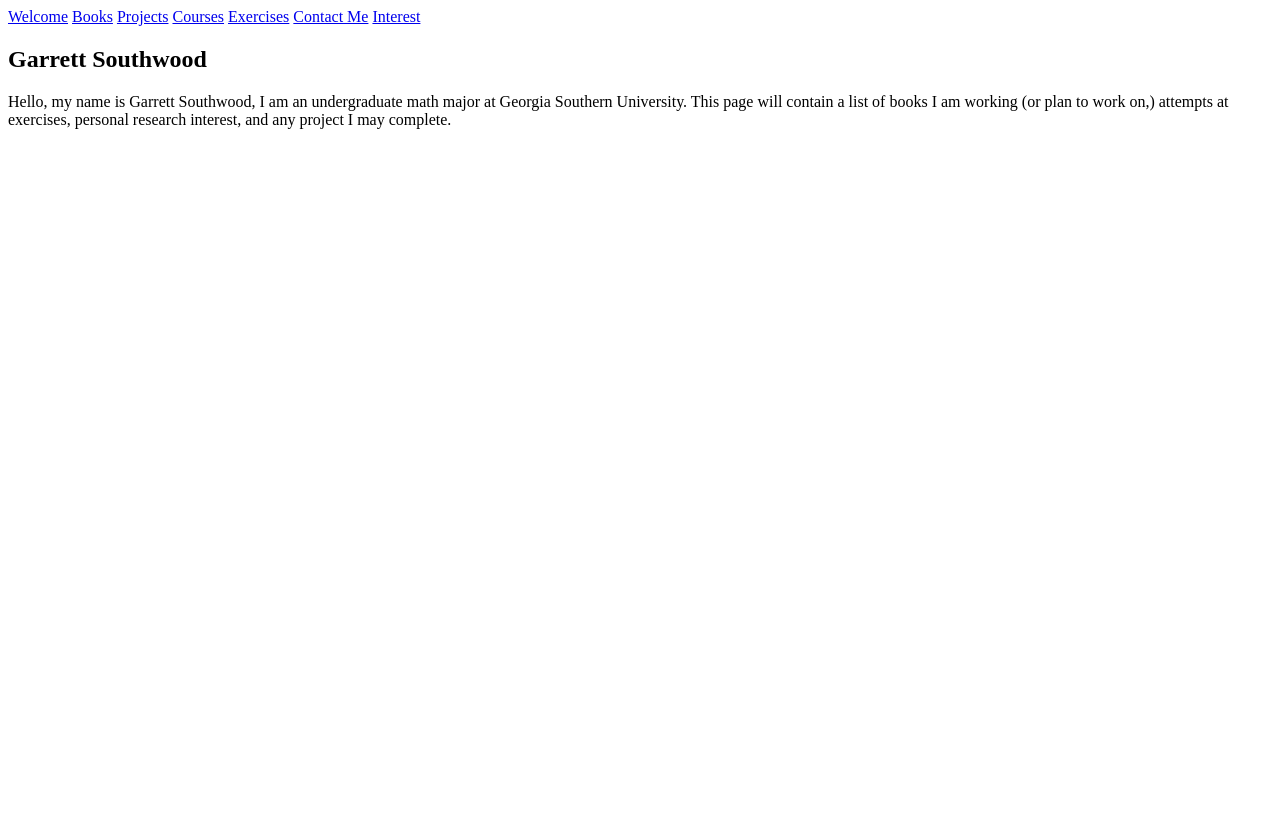
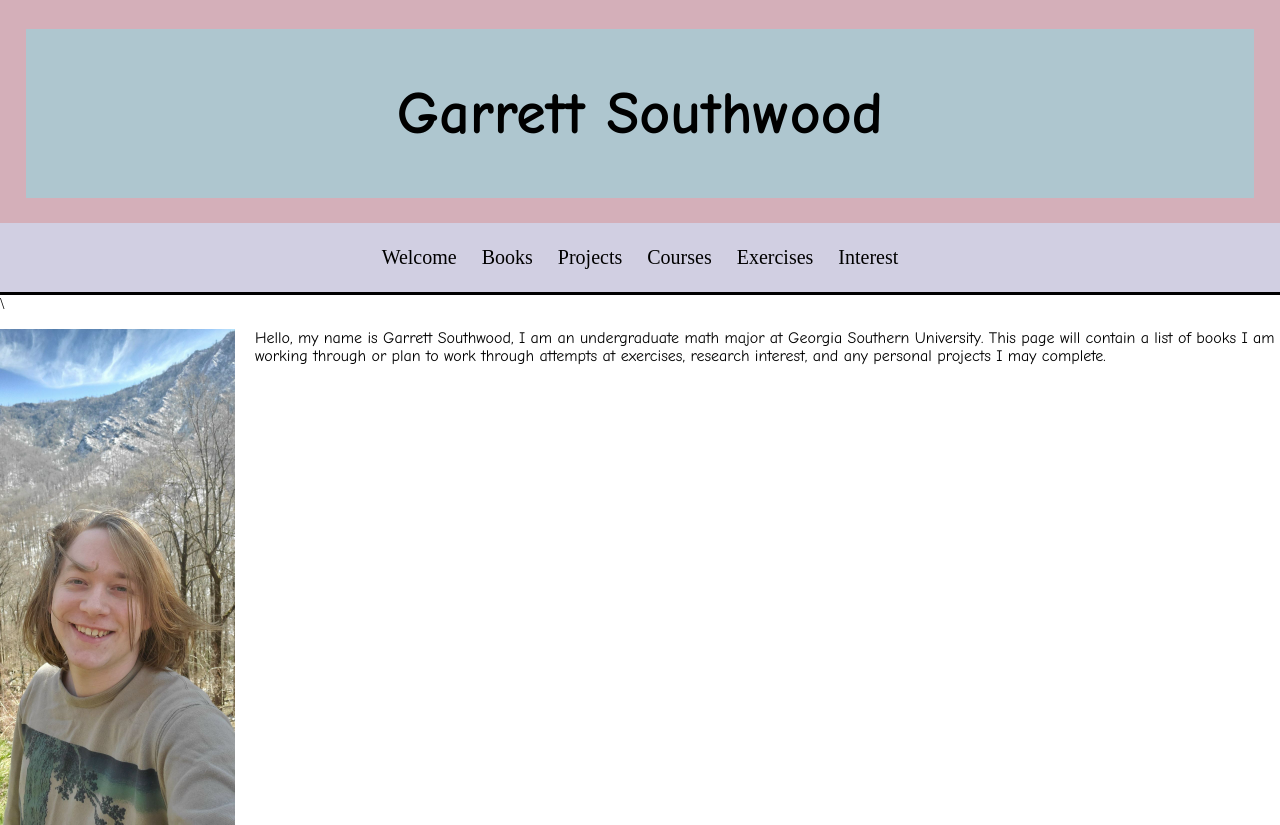
Before and after one commit to Kenshinrude/Kenshinrude.github.io, a plain HTML site: page index.html in a window 1280 px wide. Before the commit the page ends 800 px from the top, so only its background shows below. Drawn offline with Linux system fonts and the light colour scheme.

Commit message:
Added picture of me update index and css

```diff
--- a/index.html
+++ b/index.html
@@ -1,18 +1,40 @@
 <!DOCTYPE html>
 <html>
+<head>
+  <title> Garrett's Website </title>
+  <link rel="stylesheet" href="main.css">
+</head>
+<meta name="viewport" content="width=device-width, initial-scale=1">
+
+<header class="page-header">
+
+  <h1 class="title"> Garrett Southwood</h1>
+
 <body>
-  <nav>
-    <a href="index.html">Welcome</a>
-    <a href="books.html">Books</a>
-    <a href="projects.html">Projects</a>
-    <a href="courses.html">Courses</a>
-    <a href="exercises.html">Exercises</a>
-    <a href="contact.html">Contact Me</a>
-    <a href="interst.html">Interest</a>
-<h1>Garrett Southwood</h1>
-<p>
-  Hello, my name is Garrett Southwood, I am an undergraduate math major at Georgia Southern University.
+  <div class="tabs">
+    <ul>
+      <nav>
+      <li><a href="index.html">Welcome</a></li>
+      <li><a href="books.html">Books</a></li>
+      <li><a href="projects.html">Projects</a></li>
+      <li><a href="courses.html">Courses</a></li>
+      <li><a href="exercises.html">Exercises</a></li>
+      <li><a href="interst.html">Interest</a></li>
+    </ul>
+  </div>
+  </header>
+<main>\
+<div class="welcome">
+  <p>
+    <img class="image-me" src="me.jpg"
+       alt="Picture of me in the Great Smokey Mountains.">
+       Hello, my name is Garrett Southwood, I am an undergraduate math major at Georgia Southern University.
+       This page will contain a list of books I am working through or plan to work through attempts at exercises, research interest, and any personal projects I may complete.
+  </p>
 
-  This page will contain a list of books I am working (or plan to work on,) attempts at exercises, personal research interest, and any project I may complete.</p>
+  <p>
+  </p>
+</div>
+</main>
 </body>
 </html>
--- a/main.css
+++ b/main.css
@@ -1,43 +1,69 @@
-body {
-    margin: 60px auto;
-    width: 70%;
-}
-nav ul, footer ul {
-    font-family:'Helvetica', 'Arial', 'Sans-Serif';
-    padding: 0px;
-    list-style: none;
-    font-weight: bold;
-}
-nav ul li, footer ul li {
-    display: inline;
-    margin-right: 20px;
-}
-a {
-    text-decoration: none;
-    color: #999;
-}
-a:hover {
-    text-decoration: underline;
-}
-h1 {
-    font-size: 3em;
-    font-family:'Helvetica', 'Arial', 'Sans-Serif';
-}
-p {
-    font-size: 1.5em;
-    line-height: 1.4em;
-    color: #333;
-}
-footer {
-    border-top: 1px solid #d5d5d5;
-    font-size: .8em;
+
+.page-header{
+  border-top-color: #d4afb9;
+  border-style: solid;
+  border-bottom-color: black;
+  border-left-style: none;
+  border-right-style: none;
+  margin:0;
+  padding:0;
+  height:auto;
+  background-color:#d4afb9;
 }
 
-ul.posts {
-    margin: 20px auto 40px;
-    font-size: 1.5em;
+body{
+  margin:0;
+  padding:0;
 }
 
-ul.posts li {
-    list-style: none;
+.title{
+  margin:0;
+  padding:0;
+  justify-content: center;
+  display: flex;
+  padding:50px;
+  align-items: center;
+  background: #AEC6CF;
+  font-size: 60px;
+  font-family:"Comic Sans MS", "Comic Sans", cursive;
+  height:auto;
+  min-width: 60px;
+  margin: 2%;
 }
+
+a
+{
+
+  text-decoration:none;
+  color:black;
+}
+.tabs{
+background-color:#d1cfe2;
+}
+
+ul, li{
+  background:;
+  list-style-type: none;
+  overflow: hidden;
+  display: inline;
+  float: center;
+  text-align: center;
+  margin:0 10px;
+  font-size: 20px;
+  color: #FFFFFFFF;
+
+}
+
+div.welcome{
+  float:right;
+  font-family:"Comic Sans MS", "Comic Sans", cursive;
+  text-align:left;
+  overflow:hidden;
+}
+
+img.image-me{
+  float:left;
+  height:496px;
+  width:235px;
+  margin-right:20px;
+}
```
Also changed, not shown: me.jpg (added).
